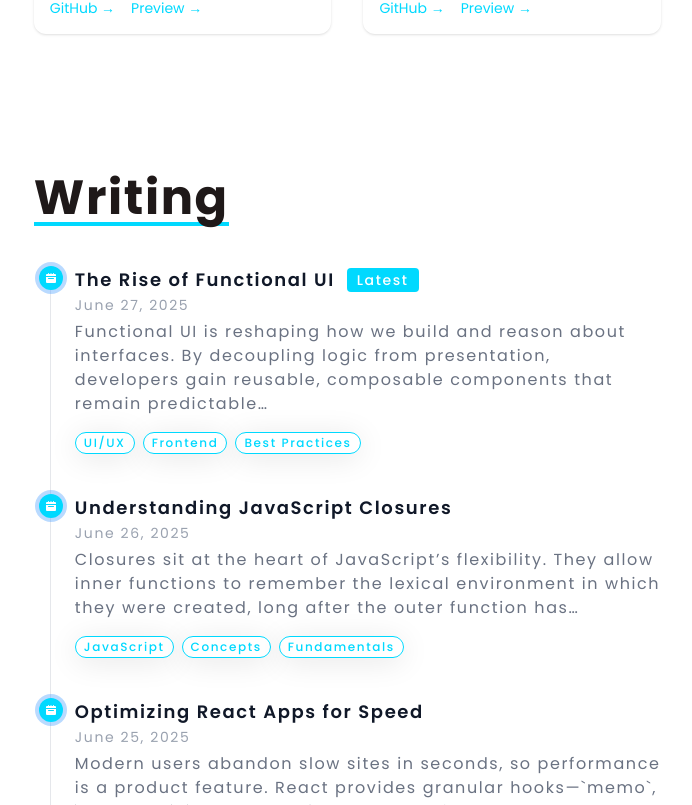
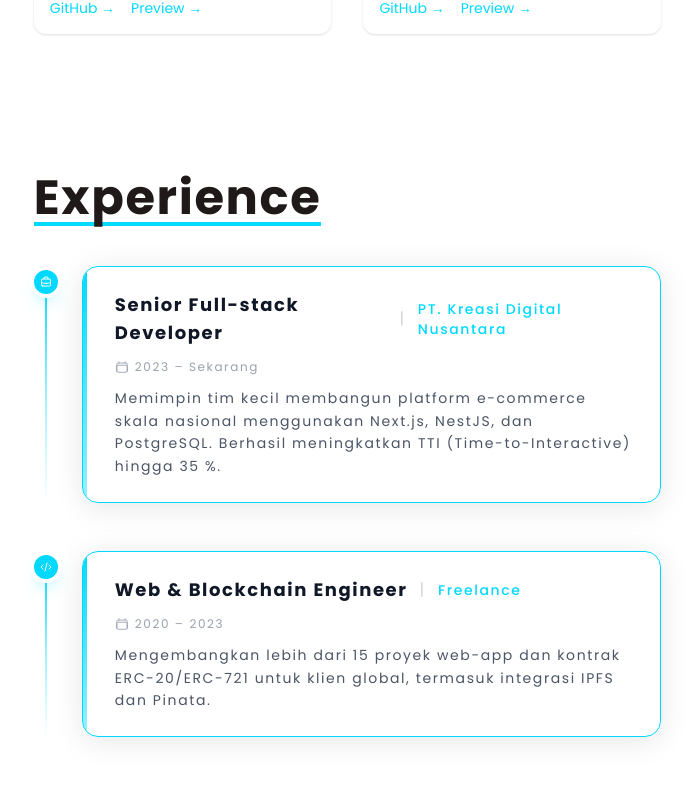
Before and after one commit to khazeez/personal-portfolio, a Next.js app: page / in a window 1280 px wide. Shown: the part 1295-2100 px from the top of the page, without its empty margins (539-1231 px from the left). Built offline with nearby package versions, Linux system fonts and the light colour scheme.

Commit message:
adjust style

```diff
--- a/src/app/blog/page.tsx
+++ b/src/app/blog/page.tsx
@@ -1,35 +1,64 @@
-import SearchBar from "@/components/ui/searchBar";
-import BlogCardList from "./ui/blogCard";
-import Footer from "@/components/layout/footer";
+'use client';
+
+import { useState } from 'react';
+import SearchBar from '@/components/ui/searchBar';
+import BlogCardList from './ui/blogCard';
+
+const allCategories = ['Frontend', 'Backend', 'Security', 'Automation Test'];
 
 export default function Blog() {
+  const [searchQuery, setSearchQuery] = useState('');
+  const [selectedCategory, setSelectedCategory] = useState<string | null>(null);
+
+  const handleCategoryClick = (cat: string | null) => {
+    setSelectedCategory(cat);
+  };
+
   return (
     <div className=''>
-        {/* Header */}
       <div className='h-35 lg:py-10 lg:h-80 w-screen bg-accent-animated text-background font-bold text-center text-2xl'>
-          <span className='lg:text-[300px] text-8xl'>Let's</span>
+        <span className='lg:text-[300px] text-8xl'>Let&apos;s</span>
         <p className='lg:inline'>Learn With Me!</p>
       </div>
 
-        {/* Search Bar dan Category */}
       <div className='flex flex-col-reverse lg:flex-row justify-between items-center gap-4 lg:px-20 px-5 py-10'>
-          {/* Kategori */}
         <div className='flex flex-wrap gap-2 lg:flex-nowrap'>
-            <p className='glassmorphin p-1 px-2'>Automation</p>
-            <p className='glassmorphin p-1 px-2'>Blockchain</p>
-            <p className='glassmorphin p-1 px-2'>Frontend</p>
-            <p className='glassmorphin p-1 px-2'>Backend</p>
-            <p className='glassmorphin p-1 px-2'>AI</p>
+          <button
+            type='button'
+            onClick={() => setSelectedCategory(null)}
+            className={`glassmorphin p-1 px-2 transition-opacity ${
+              !selectedCategory ? 'ring-2 ring-accent' : ''
+            }`}
+          >
+            All
+          </button>
+          {allCategories.map((cat) => (
+            <button
+              key={cat}
+              type='button'
+              onClick={() =>
+                setSelectedCategory(cat === selectedCategory ? null : cat)
+              }
+              className={`glassmorphin p-1 px-2 transition-opacity hover:opacity-80 ${
+                selectedCategory === cat ? 'ring-2 ring-accent' : ''
+              }`}
+            >
+              {cat}
+            </button>
+          ))}
         </div>
 
-          {/* Search bar */}
         <div className='w-full lg:w-100'>
-            <SearchBar />
+          <SearchBar value={searchQuery} onChange={setSearchQuery} />
         </div>
       </div>
 
       <div className='lg:px-10 p-5'>
-          <BlogCardList />
+        <BlogCardList
+          searchQuery={searchQuery}
+          selectedCategory={selectedCategory}
+          onCategoryClick={handleCategoryClick}
+        />
       </div>
     </div>
   );
--- a/src/app/page.tsx
+++ b/src/app/page.tsx
@@ -1,5 +1,6 @@
 import About from '@/components/layout/about';
 import Hero from '@/components/layout/sidebar';
+import Experience from '@/components/layout/experience';
 import BlogList from '@/components/layout/blogList';
 import PortfolioList from '@/components/layout/portfolioList';
 import Footer from '@/components/layout/footer';
@@ -35,8 +36,8 @@ export default function Home() {
         "
       >
         <About />
-        {/* <Experience /> */}
         <PortfolioList />
+        <Experience />
         <BlogList />
         <Footer />
       </main>
--- a/src/components/layout/experience.tsx
+++ b/src/components/layout/experience.tsx
@@ -1,9 +1,96 @@
+import { about } from '@/mock/personalData';
+
+const icons = [
+  {
+    path: 'M21 13.255A23.931 23.931 0 0 1 12 15c-3.183 0-6.22-.62-9-1.745M16 6V4a2 2 0 0 0-2-2h-4a2 2 0 0 0-2 2v2m4 6h.01M5 20h14a2 2 0 0 0 2-2V8a2 2 0 0 0-2-2H5a2 2 0 0 0-2 2v10a2 2 0 0 0 2 2Z',
+  },
+  {
+    path: 'M10 20l4-16m4 4l4 4-4 4M6 16l-4-4 4-4',
+  },
+];
+
 export default function Experience() {
   return (
-    <div className=''>
-      <h1 className='text-5xl font-bold'>
-        My Journey
+    <div className='tracking-widest py-10 space-y-10'>
+      <h1
+        id='experience'
+        className='scroll-mt-24 text-3xl lg:text-5xl font-bold border-b-4 border-b-accent w-fit'
+      >
+        Experience
       </h1>
+
+      <div className='relative space-y-8 lg:space-y-12'>
+        {about.experiences.map((exp, idx) => (
+          <div
+            key={idx}
+            className='group relative pl-8 lg:pl-12'
+          >
+            {/* Garis vertikal */}
+            <div className='absolute left-[11px] top-3 bottom-0 w-0.5 bg-gradient-to-b from-accent via-accent/40 to-transparent' />
+
+            {/* Lingkaran ikon */}
+            <div className='absolute left-0 top-1 flex h-6 w-6 items-center justify-center rounded-full bg-accent shadow-lg shadow-accent/30 ring-4 ring-background dark:ring-gray-900'>
+              <svg
+                className='h-3 w-3 text-background'
+                xmlns='http://www.w3.org/2000/svg'
+                fill='none'
+                viewBox='0 0 24 24'
+                strokeWidth='2'
+                stroke='currentColor'
+              >
+                <path
+                  strokeLinecap='round'
+                  strokeLinejoin='round'
+                  d={icons[idx % icons.length].path}
+                />
+              </svg>
+            </div>
+
+            {/* Card */}
+            <div className='glassmorphin relative overflow-hidden rounded-xl p-5 lg:p-6 transition-all duration-300 hover:shadow-xl hover:-translate-y-1 hover:shadow-accent/10'>
+              {/* Accent bar samping */}
+              <div className='absolute left-0 top-0 h-full w-1 bg-gradient-to-b from-accent to-accent/40 rounded-l-xl' />
+
+              <div className='space-y-3 pl-2'>
+                {/* Header: posisi + perusahaan */}
+                <div className='flex flex-col lg:flex-row lg:items-center gap-1 lg:gap-3'>
+                  <h3 className='text-lg font-bold text-gray-900 dark:text-white'>
+                    {exp.position}
+                  </h3>
+                  <span className='hidden lg:inline text-gray-300 dark:text-gray-600'>|</span>
+                  <span className='text-sm font-medium text-accent'>
+                    {exp.company}
+                  </span>
+                </div>
+
+                {/* Periode */}
+                <div className='flex items-center gap-1.5 text-xs text-gray-400 dark:text-gray-500'>
+                  <svg
+                    className='h-3.5 w-3.5'
+                    xmlns='http://www.w3.org/2000/svg'
+                    fill='none'
+                    viewBox='0 0 24 24'
+                    strokeWidth='1.5'
+                    stroke='currentColor'
+                  >
+                    <path
+                      strokeLinecap='round'
+                      strokeLinejoin='round'
+                      d='M6.75 3v2.25M17.25 3v2.25M3 18.75V7.5a2.25 2.25 0 0 1 2.25-2.25h13.5A2.25 2.25 0 0 1 21 7.5v11.25m-18 0A2.25 2.25 0 0 0 5.25 21h13.5A2.25 2.25 0 0 0 21 18.75m-18 0v-7.5A2.25 2.25 0 0 1 5.25 9h13.5A2.25 2.25 0 0 1 21 11.25v7.5'
+                    />
+                  </svg>
+                  {exp.period}
+                </div>
+
+                {/* Deskripsi */}
+                <p className='text-sm leading-relaxed text-gray-600 dark:text-gray-400'>
+                  {exp.description.trim()}
+                </p>
+              </div>
+            </div>
+          </div>
+        ))}
+      </div>
     </div>
   );
 }
--- a/src/components/layout/section.tsx
+++ b/src/components/layout/section.tsx
@@ -1,8 +1,7 @@
-'use client'; // jika kamu pakai Next.js App Router
-
+'use client';
 import { useEffect, useState } from 'react';
 
-const SECTION_IDS = ['about', 'portfolio', 'blog'];
+const SECTION_IDS = ['about', 'experience', 'portfolio', 'blog'];
 
 export default function Sidebar() {
   const [activeId, setActiveId] = useState<string>('about');
--- a/src/components/layout/sidebar.tsx
+++ b/src/components/layout/sidebar.tsx
@@ -11,7 +11,7 @@ import {
 import React, { useCallback, useEffect, useState } from 'react';
 import Image from 'next/image';
 
-const SECTION_IDS = ['about', 'portfolio', 'blog'] as const;
+const SECTION_IDS = ['about', 'experience', 'portfolio', 'blog'] as const;
 type SectionId = (typeof SECTION_IDS)[number];
 
 export default function Hero() {
--- a/src/components/ui/searchBar.tsx
+++ b/src/components/ui/searchBar.tsx
@@ -1,21 +1,48 @@
-export default function SearcBar() {
-    return (
-        <>
+type Props = {
+  value: string;
+  onChange: (value: string) => void;
+};
 
-<form className="max-w-md mx-auto">
-    <label htmlFor="default-search" className="mb-2 text-sm font-medium text-gray-900 sr-only dark:text-white">Search</label>
-    <div className="relative">
+export default function SearchBar({ value, onChange }: Props) {
+  return (
+    <form
+      className="max-w-md mx-auto"
+      onSubmit={(e) => e.preventDefault()}
+    >
+      <label
+        htmlFor="default-search"
+        className="mb-2 text-sm font-medium text-gray-900 sr-only dark:text-white"
+      >
+        Search
+      </label>
+      <div className="relative">
         <div className="absolute inset-y-0 start-0 flex items-center ps-3 pointer-events-none">
-            <svg className="w-4 h-4 text-gray-500 dark:text-gray-400" aria-hidden="true" xmlns="http://www.w3.org/2000/svg" fill="none" viewBox="0 0 20 20">
-                <path stroke="currentColor" strokeLinecap="round" strokeLinejoin="round" strokeWidth="2" d="m19 19-4-4m0-7A7 7 0 1 1 1 8a7 7 0 0 1 14 0Z"/>
-            </svg>
+          <svg
+            className="w-4 h-4 text-gray-500 dark:text-gray-400"
+            aria-hidden="true"
+            xmlns="http://www.w3.org/2000/svg"
+            fill="none"
+            viewBox="0 0 20 20"
+          >
+            <path
+              stroke="currentColor"
+              strokeLinecap="round"
+              strokeLinejoin="round"
+              strokeWidth="2"
+              d="m19 19-4-4m0-7A7 7 0 1 1 1 8a7 7 0 0 1 14 0Z"
+            />
+          </svg>
         </div>
-        <input type="search" id="default-search" className="block w-full p-4 ps-10 text-sm text-gray-900 border border-gray-300 rounded-lg bg-gray-50 focus:ring-blue-500 focus:border-blue-500 dark:bg-gray-700 dark:border-gray-600 dark:placeholder-gray-400 dark:text-white dark:focus:ring-blue-500 dark:focus:border-blue-500" placeholder="Search Article" required />
-        <button type="submit" className="text-white absolute end-2.5 bottom-2.5 bg-blue-700 hover:bg-blue-800 focus:ring-4 focus:outline-none focus:ring-blue-300 font-medium rounded-lg text-sm px-4 py-2 dark:bg-blue-600 dark:hover:bg-blue-700 dark:focus:ring-blue-800">Search</button>
-    </div>
-</form>
-
-        </>
-    )
-
+        <input
+          type="search"
+          id="default-search"
+          value={value}
+          onChange={(e) => onChange(e.target.value)}
+          className="block w-full p-4 ps-10 text-sm text-gray-900 border border-gray-300 rounded-lg bg-gray-50 focus:ring-blue-500 focus:border-blue-500 dark:bg-gray-700 dark:border-gray-600 dark:placeholder-gray-400 dark:text-white dark:focus:ring-blue-500 dark:focus:border-blue-500"
+          placeholder="Search Article..."
+          required
+        />
+      </div>
+    </form>
+  );
 }
--- a/src/mock/blog.tsx
+++ b/src/mock/blog.tsx
@@ -1,4 +1,4 @@
-type BlogPost = {
+export type BlogPost = {
   image: string
   title: string;
   content: string; // ~500 karakter
```
Also changed, not shown: src/app/blog/ui/blogCard.tsx (+45 -16 lines). Lines whose indentation alone changed are shown as unchanged.
